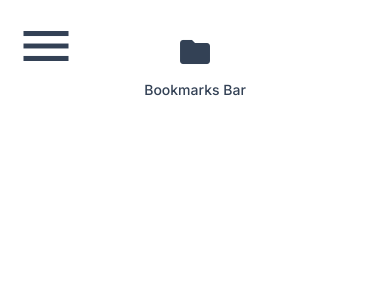
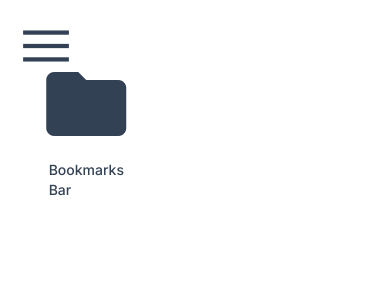
Before and after one commit to Neatmark-io/neatmark, a React (Vite) app: page / in a window 390 px wide. Shown: the top 300 px of the page. Built offline with nearby package versions, Linux system fonts and the light colour scheme; the HTML template or start-up script is replaced by a standard one.

Commit message:
Update CardGrid

```diff
--- a/src/components/AnimatedCardGrid.tsx
+++ b/src/components/AnimatedCardGrid.tsx
@@ -1,29 +1,38 @@
-import React, { useContext } from "react";
+import React, { useContext, useMemo } from "react";
 import { motion } from "framer-motion";
 import { SearchContext } from "../context/SearchContext";
 import BookmarkCard from "./BookmarkCard";
 import FolderCard from "./FolderCard";
-import { Bookmark, Folder } from "../types";
+import { Folder } from "../types";
 
 const AnimatedCardGrid: React.FC = () => {
   const { filteredBookmarks, setSelectedFolder } = useContext(SearchContext)!;
+  const folders = useMemo(() => filteredBookmarks.filter((item) => item.type === "folder"), [filteredBookmarks]);
+  const bookmarks = useMemo(() => filteredBookmarks.filter((item) => item.type === "link"), [filteredBookmarks]);
 
   const handleFolderClick = (folder: Folder) => {
     setSelectedFolder(folder.title);
   };
 
-  const renderItems = (items: (Folder | Bookmark)[]) => {
-    return items.map((item, index) => {
-      if (item.type === "folder") {
-        return <FolderCard key={index} folder={item} onClick={() => handleFolderClick(item)} />;
-      }
-      return <BookmarkCard key={index} bookmark={item} />;
-    });
-  };
-
   return (
     <motion.div className="card-grid" layout>
-      {renderItems(filteredBookmarks)}
+      {folders.length > 0 && (
+        <div className="folder-grid">
+          {folders.map((item) => (
+            <FolderCard key={item.title} folder={item} onClick={() => handleFolderClick(item)} />
+          ))}
+        </div>
+      )}
+
+      {folders.length > 0 && bookmarks.length > 0 && <hr className="divider"></hr>}
+
+      {bookmarks.length > 0 && (
+        <div className="bookmark-grid">
+          {bookmarks.map((item) => (
+            <BookmarkCard key={item.url} bookmark={item} />
+          ))}
+        </div>
+      )}
     </motion.div>
   );
 };
--- a/src/index.css
+++ b/src/index.css
@@ -1,6 +1,6 @@
 /* Import Google Fonts and Material Icons */
 @import url("https://fonts.googleapis.com/css2?family=Inter:ital,opsz,wght@0,14..32,100..900;1,14..32,100..900&display=swap");
-@import url("https://fonts.googleapis.com/css2?family=Material+Icons");
+@import url("https://fonts.googleapis.com/css2?family=Material+Symbols+Outlined:opsz,wght,FILL,GRAD@20..48,100..700,0..1,-50..200");
 
 /* Tailwind CSS directives */
 @tailwind base;
@@ -12,7 +12,9 @@
   --font-family-sans: Inter, -apple-system, BlinkMacSystemFont, "Segoe UI", Helvetica, "Apple Color Emoji", Arial,
     sans-serif, "Segoe UI Emoji", "Segoe UI Symbol";
   --font-family-mono: source-code-pro, Menlo, Monaco, Consolas, "Courier New", monospace;
-  --font-family-icons: "Material Icons";
+  --font-family-icons: "Material Symbols Outlined";
+  --font-icons-settings: "FILL" 0, "wght" 400, "GRAD" 0, "opsz" 24;
+  --font-icons-settings-filled: "FILL" 1, "wght" 400, "GRAD" 0, "opsz" 24;
   --font-family-emoji: "Apple Color Emoji", "Segoe UI Emoji", NotoColorEmoji, "Noto Color Emoji", "Segoe UI Symbol",
     "Android Emoji", EmojiSymbols;
 }
@@ -134,6 +136,7 @@ code {
 /* Button within the search bar */
 .sidebar .searchbar button {
   font-family: var(--font-family-icons);
+  font-variation-settings: var(--font-icons-settings-filled);
   @apply absolute
     right-6 top-4
     py-2
@@ -185,6 +188,7 @@ code {
 /* Default icon for folder items */
 .sidebar .folder-tree .folder .title .icon.default {
   font-family: var(--font-family-icons);
+  font-variation-settings: var(--font-icons-settings-filled);
 }
 
 /* Icon for default folder items */
@@ -206,6 +210,7 @@ code {
 /* Theme toggle button container */
 .theme-toggle {
   font-family: var(--font-family-icons);
+  font-variation-settings: var(--font-icons-settings);
   @apply absolute bottom-2
     min-w-full
     flex justify-center items-center;
@@ -231,6 +236,16 @@ code {
 
 /* Grid container for cards */
 .card-grid {
+  @apply grid gap-1 p-6;
+}
+.card-grid .divider {
+  @apply my-1 border-gray-200 dark:border-gray-800;
+}
+.card-grid .folder-grid {
+  @apply p-4
+    grid grid-cols-3 sm:grid-cols-6 md:grid-cols-6 lg:grid-cols-6 gap-4;
+}
+.card-grid .bookmark-grid {
   @apply p-4
     grid grid-cols-1 sm:grid-cols-2 md:grid-cols-3 lg:grid-cols-4 gap-4;
 }
@@ -286,7 +301,8 @@ code {
 /* Icon within the folder card */
 .folder-card .icon {
   font-family: var(--font-family-icons);
-  @apply text-4xl mb-2;
+  font-variation-settings: var(--font-icons-settings-filled);
+  @apply text-8xl mb-2;
 }
 
 /* Icon for the folder card */
```
